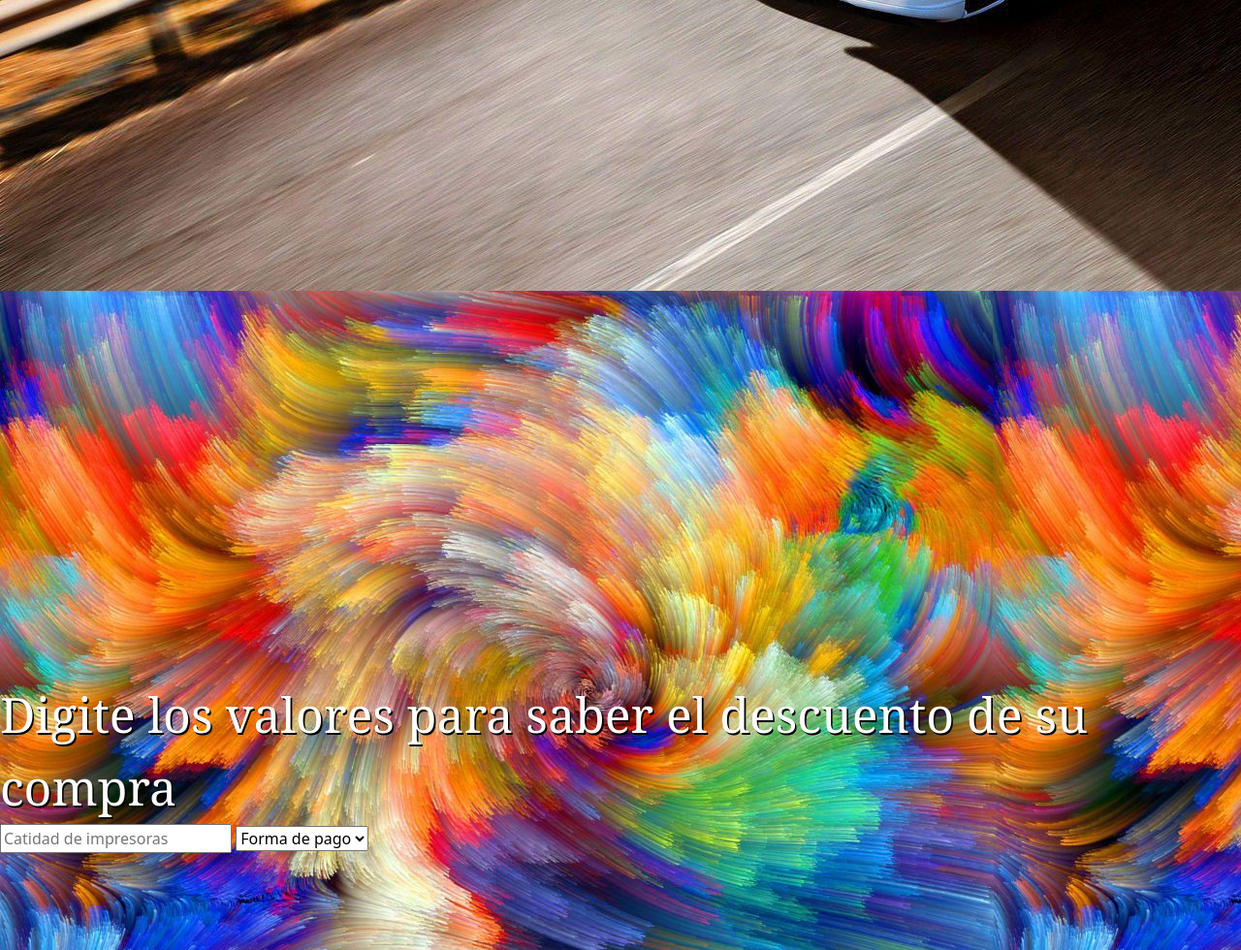
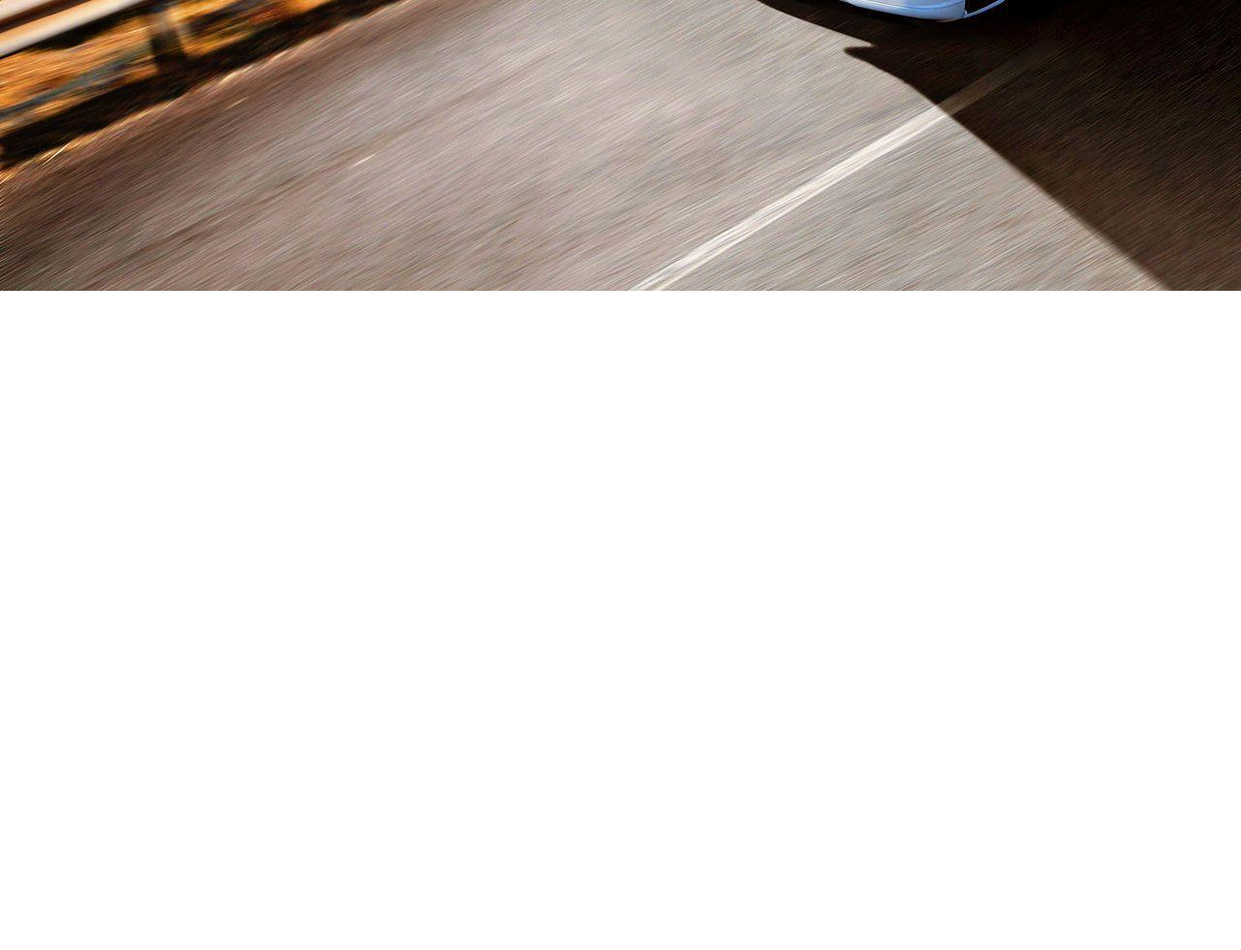
Before and after one commit to ChristianBarillas/Impuesto-el-salvador-ejecicio3, a plain HTML site: page index.html in a window 1280 px wide. Shown: the part 1200-2180 px from the top of the page at 97% size. After the commit the page ends 1500 px from the top, so only its background shows below. Drawn offline with nearby package versions, Linux system fonts and the light colour scheme.

Commit message:
actualizando html

```diff
--- a/index.html
+++ b/index.html
@@ -63,50 +63,6 @@ medio de una variable, utilizando la estructura switch. -->
 
 
 
-
-
-
-
-
-
-
-
-   <section id="ejecicio6">
-
-    <!-- Una empresa se dedica a la venta de impresoras, cada impresora tiene el
-    precio de $70.00.
-    Crea una función que pida 2 parámetros, la cantidad de impresoras a vender y
-    la forma de pago. En base a la forma de pago se va aplicar los siguientes
-    descuentos:
-    Forma de pago Descuento
-    Efectivo 10%
-    Tarjeta de Crédito  5%
-    Vale 15%
-    Se debe mostrar:
-    Cantidad de impresoras.
-    Forma de pago y el descuento que se va aplicar. -->
-
-<label>
-  Digite los valores para saber el descuento de su compra
-
-</label>
-
-<input type="text" name="cantidad" placeholder="Catidad de impresoras">
-
-<select name="pago" placeholder="Forma de pago" id="pago">
-
-  <option selected>Forma de pago</option>
-  <option value="efectivo">Efectivo</option>
-  <option value="credito">Credito</option>
-  <option value="vale">Vale</option>
-
-
-  </select>
-
-
-   </section>
-
-
 </body>
 <script src="codigo.js"></script>
 <script src="https://cdn.jsdelivr.net/npm/bootstrap@5.3.0-alpha1/dist/js/bootstrap.bundle.min.js" integrity="sha384-w76AqPfDkMBDXo30jS1Sgez6pr3x5MlQ1ZAGC+nuZB+EYdgRZgiwxhTBTkF7CXvN" crossorigin="anonymous"></script>
```
